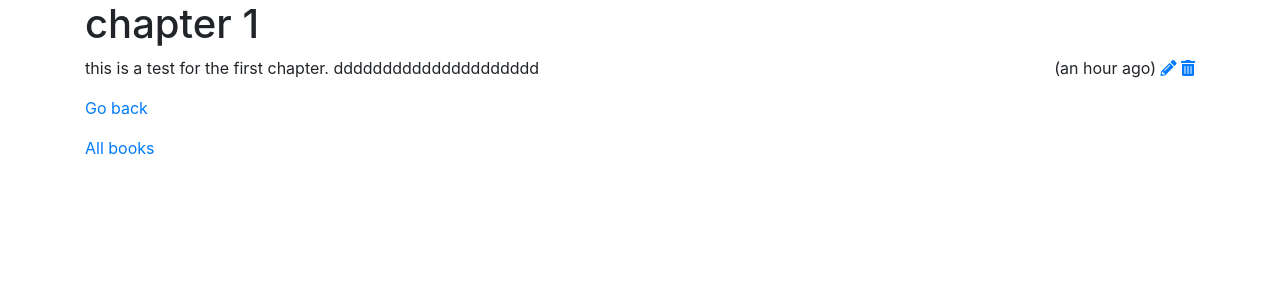
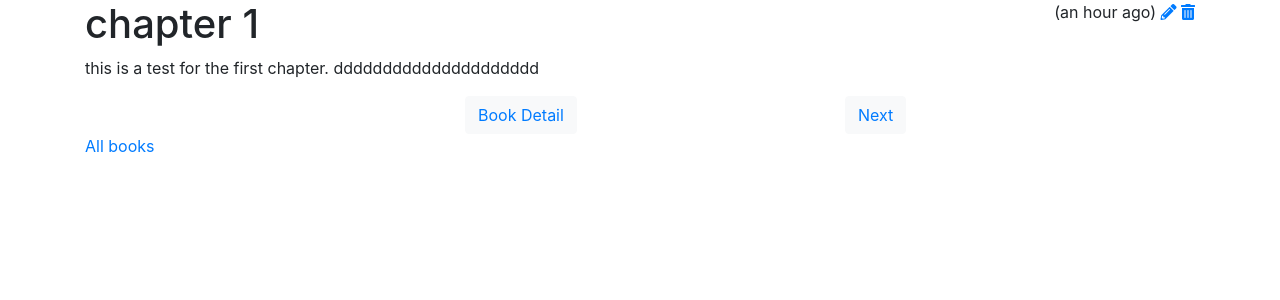
Before and after one commit to libarry/mysite, a Django app: page /chapter/1 in a window 1280 px wide. Shown: the part 56-356 px from the top of the page. Run offline with Django 3.2, Linux system fonts and the light colour scheme; a user stored in the database is signed in; data comes from the database, SQL or seed files in the repository; both versions use the stored data as it was after the commit; some libraries are stand-ins or nearby versions.

Commit message:
some little fix

```diff
--- a/novels/forms.py
+++ b/novels/forms.py
@@ -13,7 +13,7 @@ class CreateBookForm(forms.ModelForm):
     # Call this 'picture' so it gets copied from the form to the in-memory model
     # It will not be the "bytes", it will be the "InMemoryUploadedFile"
     # because we need to pull out things like content_type
-    cover = forms.FileField(required=False, label='File to Upload <= '+max_upload_limit_text)
+    cover = forms.FileField(required=False, label='Cover File to Upload <= '+max_upload_limit_text)
     upload_field_name = 'cover'
 
     # Hint: this will need to be changed for use in the ads application :)
@@ -49,7 +49,7 @@ class CreateBookForm(forms.ModelForm):
 class CreateChapterForm(forms.ModelForm):
     class Meta:
         model = Chapter
-        fields = ['name','text']
+        fields = ['index', 'name', 'text']
 
 
 class CreateSignInForm(forms.ModelForm):
--- a/novels/templates/base_menu.html
+++ b/novels/templates/base_menu.html
@@ -24,6 +24,7 @@
                     <img style="width: 25px;" src="{{ user|gravatar:60 }}"/>
                 </a>
                 <div class="dropdown-menu" aria-labelledby="navbarDropdownMenuLink">
+                    <a class="dropdown-item" href="#" >{{ user.user_info.flowers }} flowers</a>
                     <a class="dropdown-item" href="{% url 'novels:signin_create' %}?next={% url 'novels:signin_list' %}">Daily Flower</a>
                     <a class="dropdown-item" href="{% url 'logout' %}?next={% url 'novels:all' %}">Logout</a>
                 </div>
--- a/novels/templates/novels/book_detail.html
+++ b/novels/templates/novels/book_detail.html
@@ -57,7 +57,7 @@ ul li{
             <br/>
             <p>About: {{ book.description }}</p>
             <br/>
-            <p>Flowers: {{ book.flowers }}
+            <p>get flowers: {{ book.flowers }}
                 <button type="button" class="btn btn-primary" data-toggle="modal" data-target="#exampleModal">
                     Send flower
                 </button>
--- a/novels/templates/novels/chapter_detail.html
+++ b/novels/templates/novels/chapter_detail.html
@@ -1,9 +1,11 @@
 {% extends "base_menu.html" %}
 {% load humanize %}
 {% block content %}
-
+    <div class="row">
+        <div class="col-md-4">
         <h1>{{ chapter.name }}</h1>
-
+        </div>
+        <div class="col-md-8">
         <span style="float: right;">
             ({{ chapter.updated_at|naturaltime }})
             {% if chapter.book.owner == user %}
@@ -11,14 +13,30 @@
                 <a href="{% url 'novels:chapter_delete' chapter.id %}"><i class="fa fa-trash"></i></a>
             {% endif %}
         </span>
-
+        </div>
+    </div>
+<div class="row">
+<div class="col-md-8">
     <p>
     {{ chapter.text }}
     </p>
-
-<p>
-    <a href="{% url 'novels:book_detail' chapter.book.id%}">Go back</a>
-</p>
+</div>
+</div>
+<div class="row">
+    <div class="col-md-4">
+    {% if previous %}
+        <button type="button" class="btn btn-light"><a class="text-left" href="{% url 'novels:chapter_detail' previous.id %}">Previous</a></button>
+    {% endif %}
+    </div>
+    <div class="col-md-4">
+        <button type="button" class="btn btn-light"><a href="{% url 'novels:book_detail' chapter.book.id%}">Book Detail</a></button>
+    </div>
+    <div class="col-md-4">
+    {% if next %}
+        <button type="button" class="btn btn-light"><a href="{% url 'novels:chapter_detail' next.id %}">Next</a></button>
+    {% endif %}
+    </div>
+</div>
 
 <p>
     <a href="{% url 'novels:all' %}">All books</a>
--- a/novels/views.py
+++ b/novels/views.py
@@ -77,6 +77,7 @@ class SignInCreateView(LoginRequiredMixin, View):
         pic.user = self.request.user
         pic.user.user_info.flowers += 1
         pic.save()
+        pic.user.user_info.save()
         return redirect(reverse_lazy('novels:signin_list'))
 
 
@@ -111,17 +112,18 @@ class BookDetailView(LoginRequiredMixin, View):
         return render(request, self.template_name, context)
 
     def post(self, request, pk):
-        flower = int(request.POST.get('number'))
         book = Book.objects.get(id=pk)
-        user = request.user
-        user.user_info.flowers -= flower
-        book.owner.user_info.flowers += flower
-        book.flowers += flower
-        gifted = Gifted(flower=flower, recipient=book, giver=user)
-        gifted.save()
-        book.save()
-        user.user_info.save()
-        book.owner.user_info.save()
+        if(request.user!=book.owner):
+            flower = int(request.POST.get('number'))
+            user = request.user
+            user.user_info.flowers -= flower
+            book.owner.user_info.flowers += flower
+            book.flowers += flower
+            gifted = Gifted(flower=flower, recipient=book, giver=user)
+            gifted.save()
+            book.save()
+            user.user_info.save()
+            book.owner.user_info.save()
         return redirect(reverse_lazy('novels:book_detail', kwargs={'pk': book.id}))
 
 class BookDeleteView(OwnerDeleteView):
@@ -186,7 +188,9 @@ class ChapterDetailView(OwnerDetailView):
 
     def get(self, request, ck):
         x = Chapter.objects.get(id=ck)
-        context = {'chapter': x}
+        previous = Chapter.objects.filter(index=x.index-1).first()
+        nxt = Chapter.objects.filter(index=x.index+1).first()
+        context = {'chapter': x, 'previous': previous, 'next': nxt}
         return render(request, self.template_name, context)
 
 
```
Also changed, not shown: db.sqlite3. Lines whose indentation alone changed are shown as unchanged.
